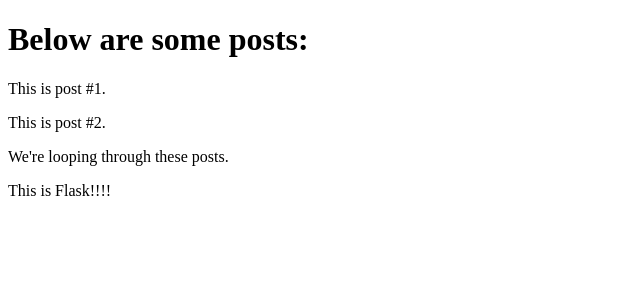
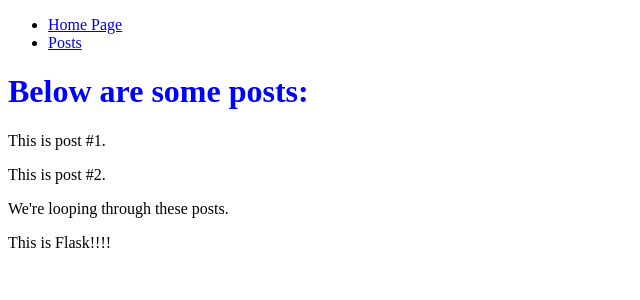
Before and after one commit to mattstermh93/Flask-Functions, a Flask app: page /posts in a window 1280 px wide. Shown: the top 300 px of the page, without its empty margins (0-640 px from the left). Run offline with Flask 2, Linux system fonts and the light colour scheme.

Commit message:
updated nav bar

```diff
--- /dev/null
+++ b/app/static/css/main.css
@@ -0,0 +1,3 @@
+h1 {
+  color: blue;
+}
--- a/app/templates/base.html
+++ b/app/templates/base.html
@@ -7,8 +7,17 @@
     {% else %}
       <title>Sample - Home Page</title>
     {% endif %}
+    <link rel="stylesheet" href="../static/css/main.css">
   </head>
   <body>
+    <header>
+      <nav>
+        <ul>
+          <li><a href="/index">Home Page</a></li>
+          <li><a href="/posts">Posts</a></li>
+        </ul>
+      </nav>
+    </header>
   {% block content %} {% endblock %}
   </body>
 </html>
```
